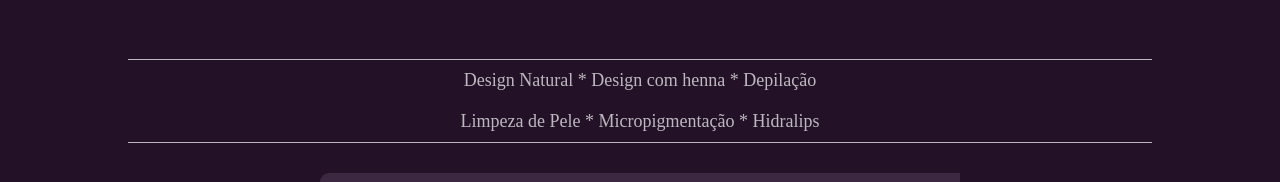
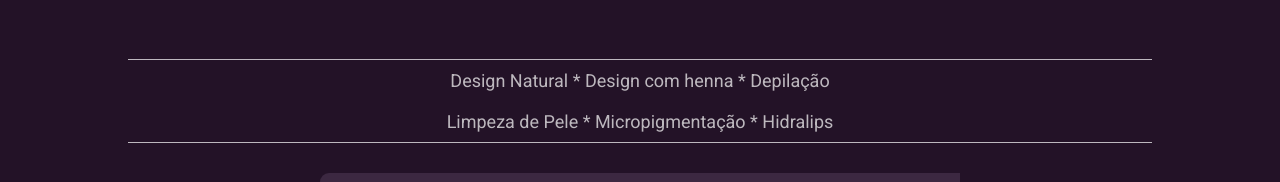
Before and after one commit to matcs06/SistemaDeAgendamentos, a Next.js app: page /client/startPage in a window 1280 px wide. Shown: the part 336-518 px from the top of the page. Built offline with nearby package versions, Linux system fonts and the light colour scheme; a web font is replaced by a local one.

Commit message:
Fixing start screen

```diff
--- a/src/pages/client/startPage/startPage.module.scss
+++ b/src/pages/client/startPage/startPage.module.scss
@@ -43,11 +43,12 @@
 
 
     .services{
-        width: 75%;
+        width: 80%;
         margin: 10px 0 10px 0;
         text-align: center;
         color: rgba($color: #ffffff, $alpha: 0.7);
         font-size: 14px;
+        font-family: "Roboto";
 
     }
 
```
